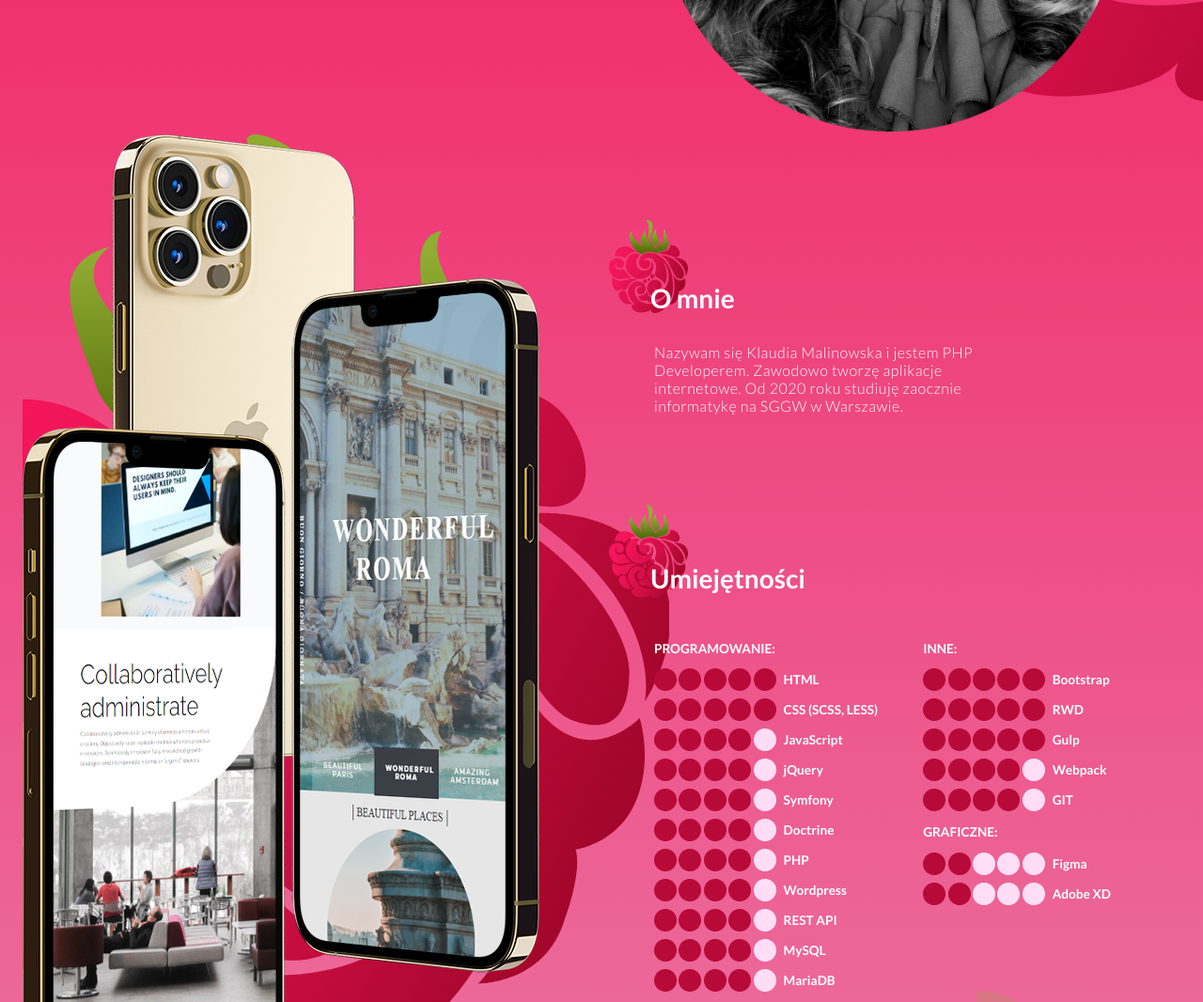
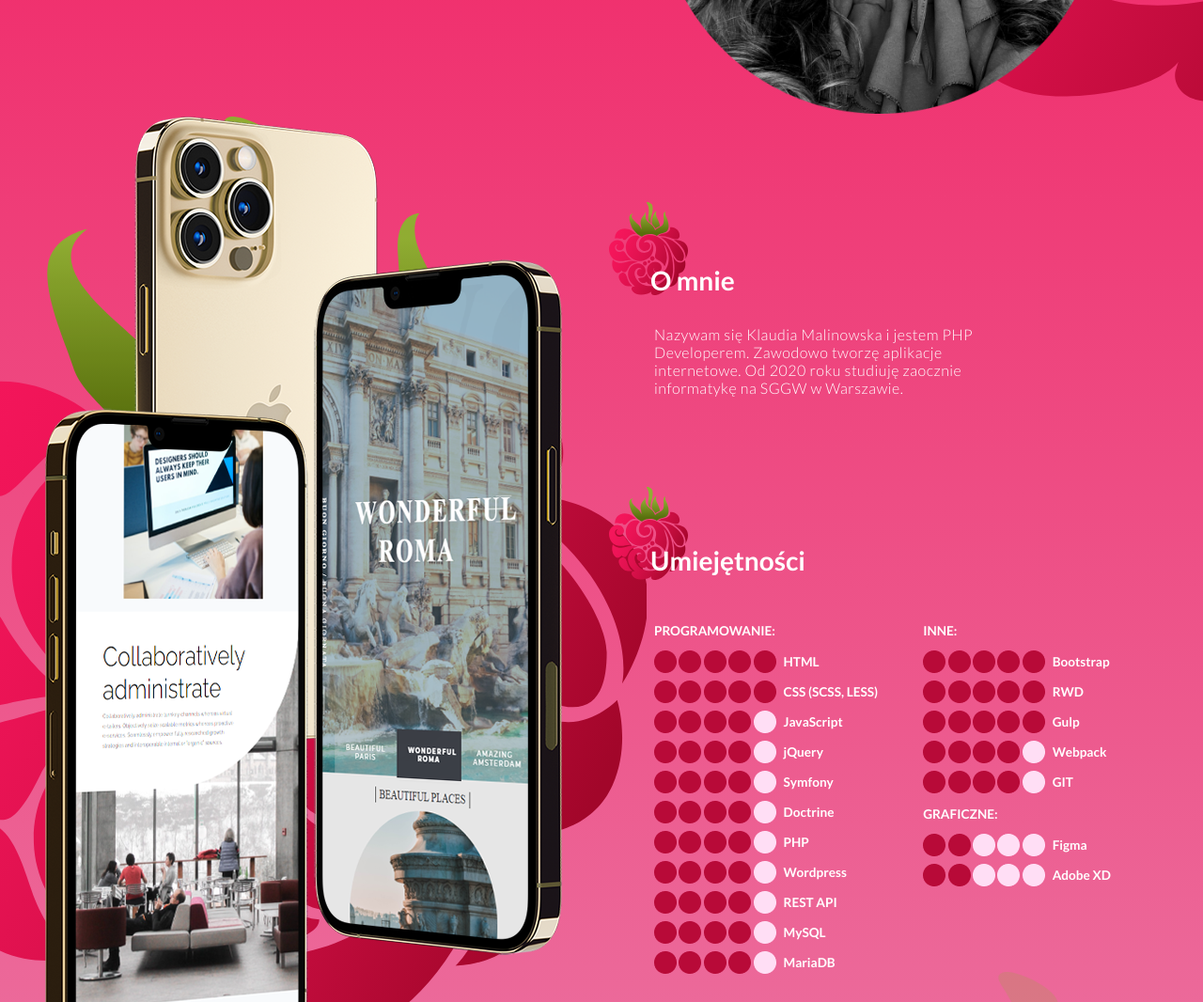
Before and after one commit to mvlinowskv/mvlinowskv_new, a website: page dist/index.html in a window 1280 px wide. Shown: the part 540-1606 px from the top of the page at 94% size. Drawn offline with Linux system fonts and the light colour scheme.

Commit message:
fix: change paddings

```diff
--- a/src/scss/_skills.scss
+++ b/src/scss/_skills.scss
@@ -26,10 +26,10 @@
             position: absolute;
             top: 0;
             left: 0;
-            width: 27rem;
-            height: 43rem;
+            width: 23rem;
+            height: 33rem;
             z-index: -1;
-            top: 27%;
+            top: 51%;
             @media (min-width: 991px) {
                 // width: 39rem;
                 // height: 57rem;
--- a/src/scss/_utilities.scss
+++ b/src/scss/_utilities.scss
@@ -1,6 +1,6 @@
 .main {
     @media (min-width: 991px) {
-        padding: 0 3rem;
+        padding: 0;
     }
 }
 
@@ -37,10 +37,6 @@
             padding: 0 3rem;
         }
     }
-}
-
-.main {
-    padding: 0 1.5rem;
 }
 
 .hobby {
@@ -93,6 +89,10 @@
 }
 
 .container-xxl {
+    padding: 0 1.5rem;
+    @media (min-width: 991px) {
+        padding: 0 3rem;
+    }
     @media (min-width: 1930px) {
         max-width: 1920px;
         margin: auto;
```
Also changed, not shown: dist/css/styles.min.css, 1 other file.
